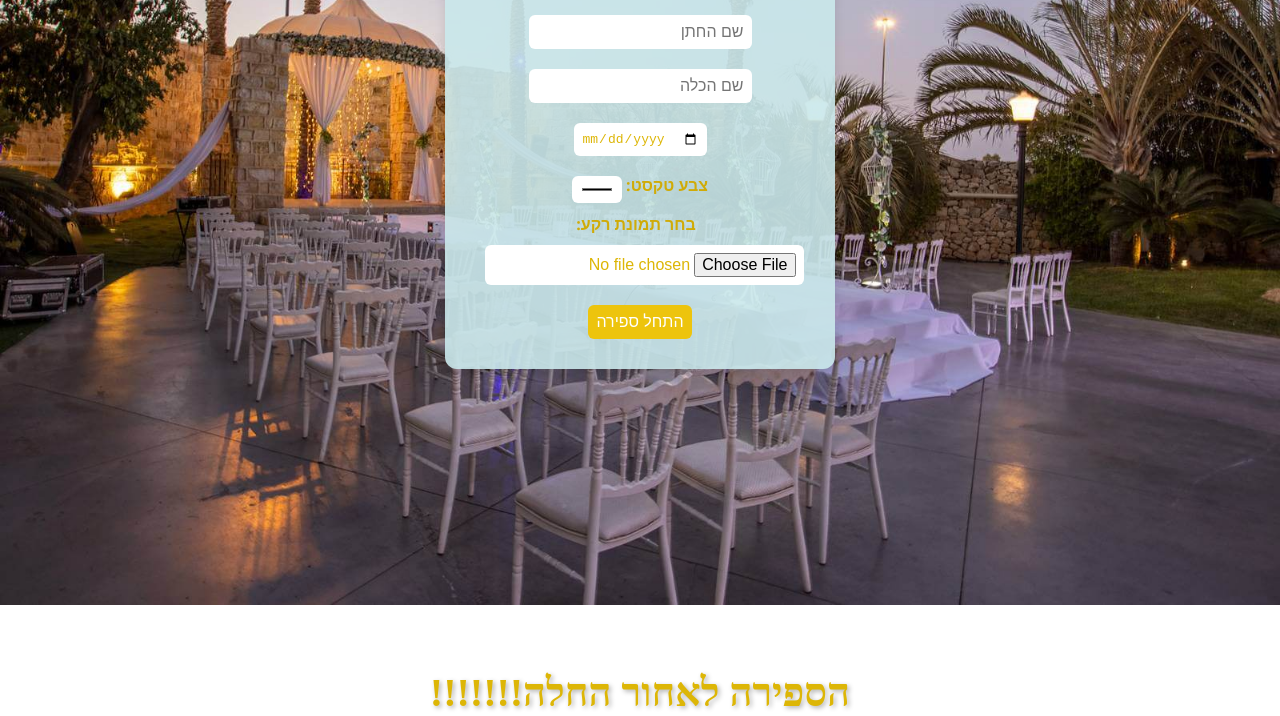
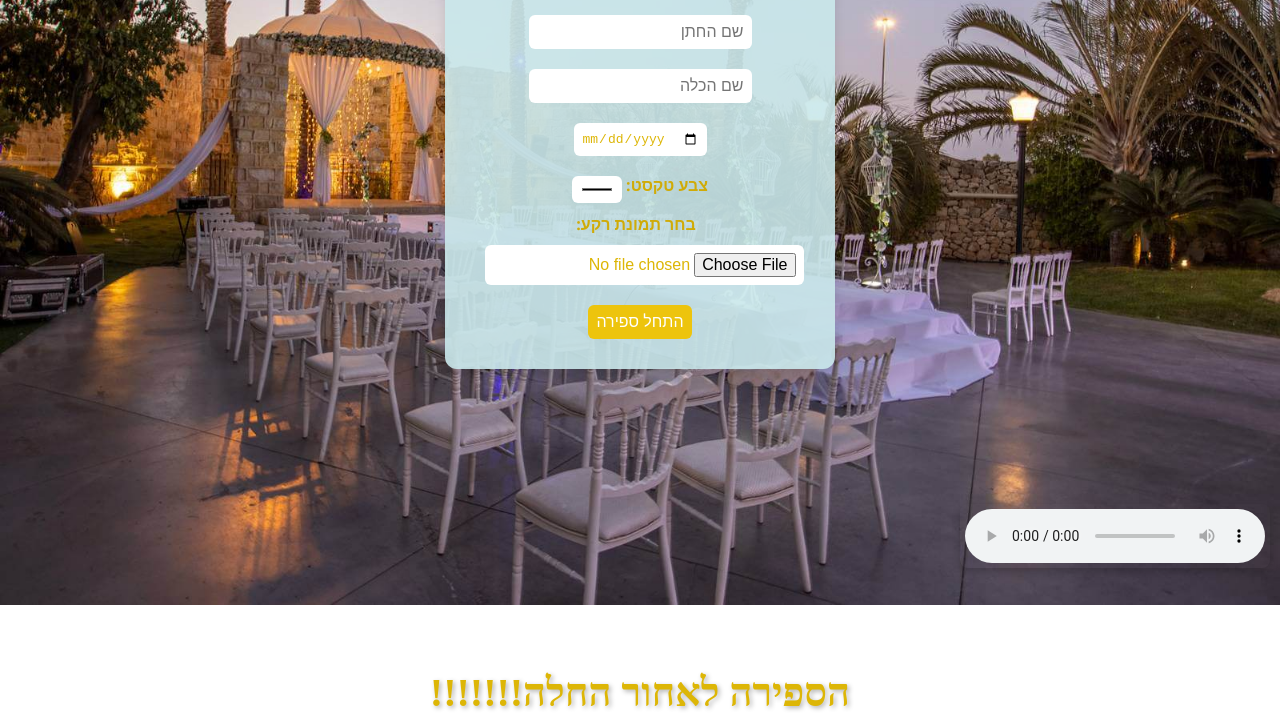
Before and after one commit to RuthSchiff/Countdown, a plain HTML site: page index.html in a window 1280 px wide. Shown: the part 222-938 px from the top of the page. Drawn offline with Linux system fonts and the light colour scheme.

Commit message:
add music

```diff
--- a/index.html
+++ b/index.html
@@ -21,7 +21,16 @@
             flex-direction: column;
             justify-content: space-between;
         }
-
+#audioPlayer {
+    position: fixed;
+    bottom: 10px; /* מרחק מהתחתית */
+    right: 10px; /* מרחק מהצד הימני */
+    z-index: 1000; /* כדי לוודא שהוא מעל כל האלמנטים */
+    /* background-color: rgba(255, 255, 255, 0.8); רקע שקוף */
+    border-radius: 8px; /* פינות מעוגלות */
+    padding: 5px; /* ריווח פנימי */
+    box-shadow: 0 4px 8px rgba(0, 0, 0, 0.2); /* צל */
+}
         #titleStarted {
             font-size: 2.5em;
             /* גודל הטקסט */
@@ -42,6 +51,7 @@
             font-size: 2.5em;
             text-shadow: 2px 2px 5px rgba(0, 0, 0, 0.1);
         }
+
 
         .panel {
             background-color: rgba(202, 232, 236, 0.9);
@@ -191,6 +201,7 @@
 
     <div id="panel" class="panel">
         <h1>ספירה לאחור לחתונה 💍</h1>
+
         <input type="text" id="groomName" placeholder="שם החתן"><br>
         <input type="text" id="brideName" placeholder="שם הכלה"><br>
         <input type="date" id="dateInput"><br>
@@ -203,12 +214,17 @@
         <button onclick="startCountdown()">התחל ספירה</button>
 
 
+
     </div>
 
 
     <div id="titleNames"></div>
     <h2 id="titleStarted">הספירה לאחור החלה!!!!!!!</h2>
     <div id="countdown"></div>
+<audio id="audioPlayer" controls>
+  <source src="מנגינת חופה.mp3" type="audio/mpeg">
+  הדפדפן שלך לא תומך בהשמעת אודיו.
+</audio>
 
 
     <script>
@@ -221,6 +237,7 @@
         const bgInput = document.getElementById("bgInput");
         let countdownInterval;
 
+        // Default background image
         const defaultBg = "חופה.jpg";
 
         let db;
@@ -234,13 +251,13 @@
             db = e.target.result;
             db.createObjectStore("bg", { keyPath: "id" });
         };
-
+    // Save the background image to IndexedDB
         function saveBgImage(dataUrl) {
             const tx = db.transaction("bg", "readwrite");
             const store = tx.objectStore("bg");
             store.put({ id: "background", image: dataUrl });
         }
-
+        // Load the background image from IndexedDB
         function loadBgImage() {
             const tx = db.transaction("bg", "readonly");
             const store = tx.objectStore("bg");
@@ -253,7 +270,14 @@
                 }
             };
         }
+// Load the saved wedding date, names, and color from localStorage when the page loads
+        // and set them to the input fields and countdown display
+        // and set the background image to the saved image from IndexedDB
 
+        document.body.addEventListener("click", () => {
+    const music = document.getElementById("backgroundMusic");
+    music.muted = false; // הסרת ההשתקה לאחר לחיצה
+});
         window.onload = () => {
             debugger
             const savedDate = localStorage.getItem("weddingDate");
@@ -283,7 +307,7 @@
                 titleNames.innerText = `${savedGroom} & ${savedBride}`;
             }
         };
-
+        // Save the wedding date and names to localStorage when the countdown starts , saving also the color to the text
         function startCountdown(passedDate) {
             const inputDate = passedDate || document.getElementById("dateInput").value;
             const Savedgroom = document.getElementById("groomName").value.trim();
@@ -297,6 +321,7 @@
 
             const targetDate = new Date(inputDate + "T00:00:00");
 
+          //
             clearInterval(countdownInterval);
             countdownInterval = setInterval(() => {
                 const now = new Date();
@@ -317,7 +342,6 @@
 
 
                 countdownEl.innerHTML =
-                    //   <h1>הספירה לאחור החלה</h1>
                     `
             <div class="time-card">${d} ימים</div>
             <div class="time-card">${h} שעות</div>
@@ -332,7 +356,7 @@
         editBtn.addEventListener("click", () => {
             panel.style.display = "block";
         });
-
+// Save the text color to localStorage when changed
         textColorInput.addEventListener("change", (e) => {
             const color = e.target.value;
             countdownEl.style.color = color;
@@ -343,11 +367,10 @@
             });
             localStorage.setItem("textColor", color);
         });
-
+        //
         bgInput.addEventListener("change", (e) => {
             const file = e.target.files[0];
             if (!file) return;
-
             const reader = new FileReader();
             reader.onload = function (event) {
                 const dataUrl = event.target.result;
@@ -356,7 +379,7 @@
             };
             reader.readAsDataURL(file);
         });
-
+// Create hearts animation
         function createHearts() {
             for (let i = 0; i < 30; i++) {
                 const heart = document.createElement("div");
```
Also changed, not shown: 1 other file.
